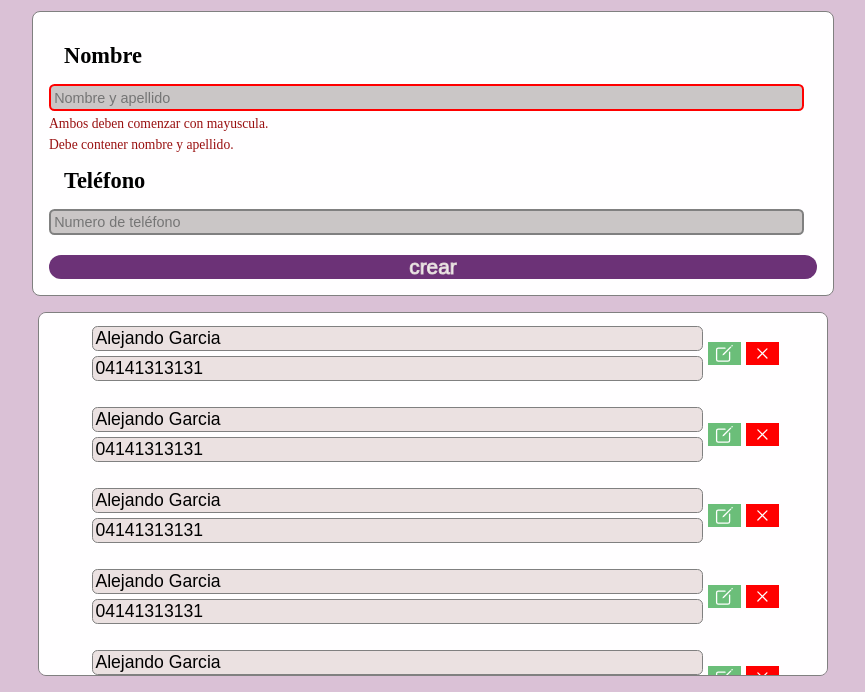
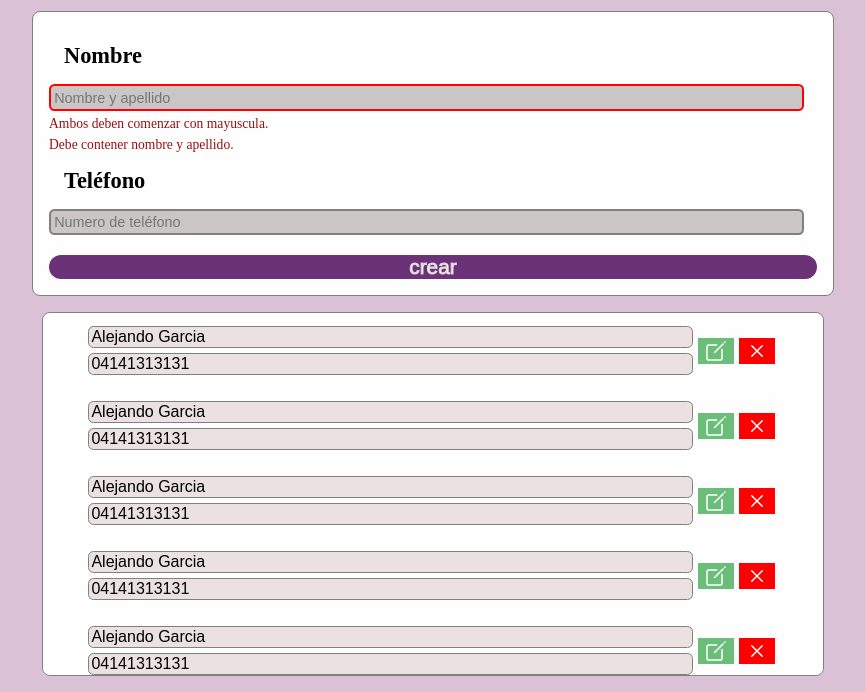
Before and after one commit to ZaidaTeran/Lista-contactos-zaida, a plain HTML site: page index.html in a window 1280 px wide. Shown: the part 108-800 px from the top of the page, without its empty margins (207-1072 px from the left). Drawn offline with nearby package versions, Linux system fonts and the light colour scheme.

Commit message:
Refactor CSS styles for consistency and clarity

```diff
--- a/index.css
+++ b/index.css
@@ -79,7 +79,7 @@ ul{
     width: 90%;
     list-style: none;
     border-radius: 0.5rem;
-    padding-left: 10px;
+    padding-left: 2px;
     padding-right: 10px;
     display: flex;
     flex-direction: column;
@@ -125,7 +125,7 @@ li{
     border-radius: 0.345rem;
     color: black;
     background-color: rgb(235, 225, 225);
-    font-size: 1.1rem;
+    font-size: 1rem;
 }
 
 .nombrelista:hover{
@@ -137,7 +137,7 @@ li{
     border-radius: 0.345rem;
     color: black;
     background-color: rgb(235, 225, 225);
-    font-size: 1.1rem;
+    font-size: 1rem;
 }
 
 .telefonolista:hover{
@@ -205,6 +205,10 @@ li{
         width: 70%;
     }
 
+    .edit, .delete{
+        font-size: 1.5rem;
+    }
+
 }
 
 @media (min-width: 1023px) {
```
